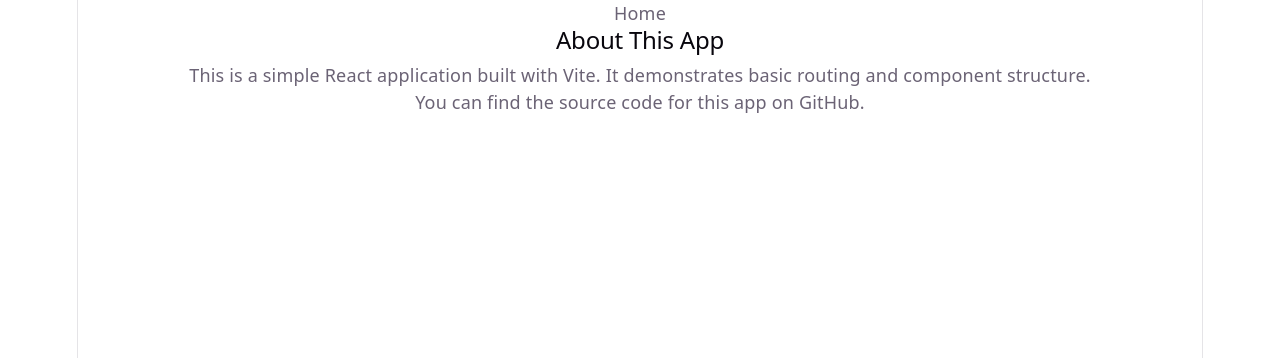
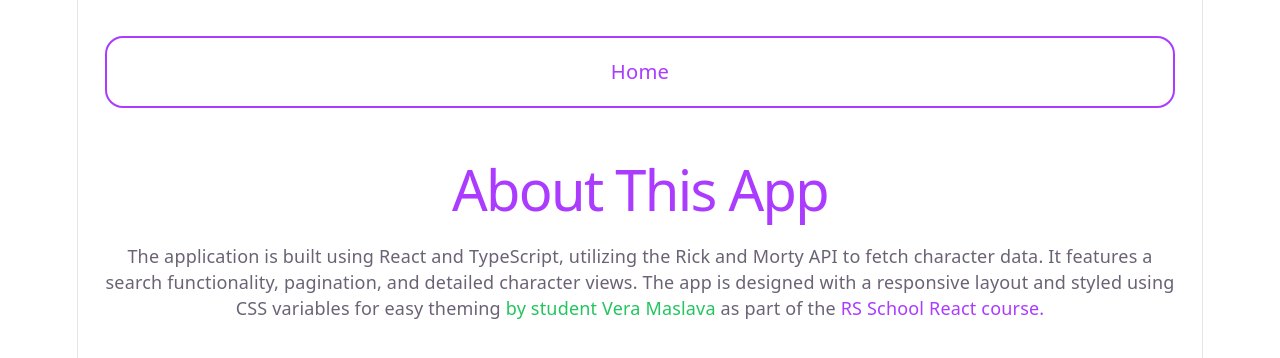
Before and after one commit to Vaverka123/rsschool-react-2026-q2, a React (Vite) app in the folder rs-react-app/: page /about in a window 1280 px wide. Shown: the top 358 px of the page. Built offline with nearby package versions, Linux system fonts and the light colour scheme.

Commit message:
feat: add about page

```diff
--- a/rs-react-app/src/pages/AboutPage.tsx
+++ b/rs-react-app/src/pages/AboutPage.tsx
@@ -1,20 +1,38 @@
 import { Link } from 'react-router-dom';
 const AboutPage = () => {
   return (
-    <>
-      <Link to="/">Home</Link>
-      <section id="about">
-        <h2>About This App</h2>
-        <p>
-          This is a simple React application built with Vite. It demonstrates
-          basic routing and component structure.
+    <div className="flex flex-col gap-8 px-6 py-8">
+      <Link
+        to="/"
+        style={{ color: 'var(--accent)' }}
+        className="p-4 border-2 border-accent rounded-2xl text-lg  hover:opacity-70 transition-opacity"
+      >
+        Home
+      </Link>
+      <div className="flex flex-col gap-2">
+        <h1 style={{ color: 'var(--accent)' }}>About This App</h1>
+        <p style={{ color: 'var(--text)' }} className="text-md">
+          The application is built using React and TypeScript, utilizing the
+          Rick and Morty API to fetch character data. It features a search
+          functionality, pagination, and detailed character views. The app is
+          designed with a responsive layout and styled using CSS variables for
+          easy theming
+          <span style={{ color: 'var(--green)' }}>
+            {' '}
+            by student Vera Maslava{' '}
+          </span>
+          as part of the
+          <Link
+            to="https://rs.school/courses/reactjs"
+            style={{ color: 'var(--accent)' }}
+            target="_blank"
+          >
+            {' '}
+            RS School React course.
+          </Link>
         </p>
-        <p>
-          You can find the source code for this app on{' '}
-          <a href="https://github.com/your-username/react-vite-app">GitHub</a>.
-        </p>
-      </section>
-    </>
+      </div>
+    </div>
   );
 };
 
--- a/rs-react-app/src/pages/HomePage.tsx
+++ b/rs-react-app/src/pages/HomePage.tsx
@@ -1,4 +1,4 @@
-import { Outlet, useNavigate, useSearchParams } from 'react-router-dom';
+import { Link, Outlet, useNavigate, useSearchParams } from 'react-router-dom';
 
 import ErrorTrigger from '@/components/errorBoundary/ErrorTrigger';
 import Pagination from '@/components/pagination/Pagination';
@@ -33,6 +33,13 @@ function HomePage() {
 
   return (
     <div className="flex flex-col gap-8 px-6 py-8">
+      <Link
+        to="/about"
+        style={{ color: 'var(--accent)' }}
+        className="p-4 border-2 border-accent rounded-2xl text-lg  hover:opacity-70 transition-opacity"
+      >
+        About
+      </Link>
       <div className="flex flex-col gap-2">
         <h1 style={{ color: 'var(--accent)' }}>Rick & Morty</h1>
         <p style={{ color: 'var(--text)' }} className="text-sm">
@@ -40,12 +47,10 @@ function HomePage() {
           <span style={{ color: 'var(--green)' }}>826 characters</span>
         </p>
       </div>
-
       <div className="flex items-center gap-4">
         <SearchBar value={query} onChange={setQuery} onSearch={handleSearch} />
         <ErrorTrigger />
       </div>
-
       <div
         className={`grid gap-6 ${hasDetails ? 'grid-cols-[1fr_360px]' : 'grid-cols-1'}`}
       >
```
Also changed, not shown: 1 other file (tests, documents, lock files or other folders).
